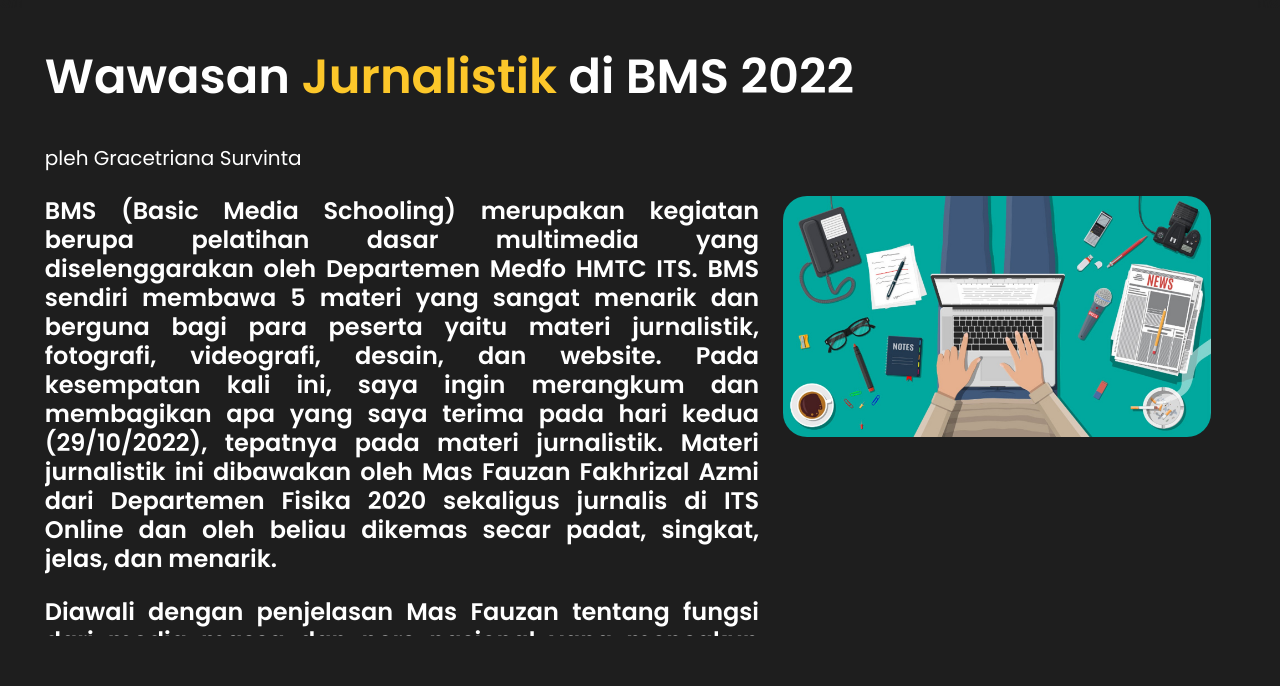
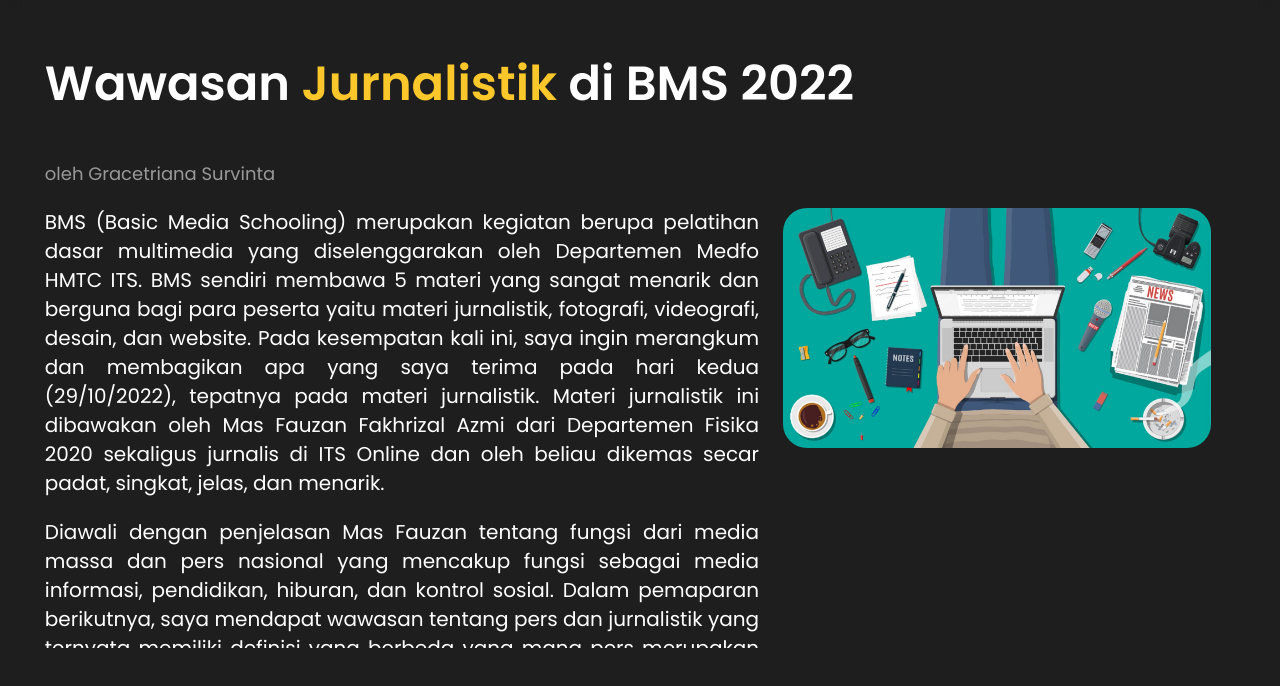
Before and after one commit to aryansfw/kpp-bms-2022, a plain HTML site: page articles/jurnalistik.html in a window 1280 px wide. Shown: the part 72-758 px from the top of the page. Drawn offline with nearby package versions, Linux system fonts and the light colour scheme.

Commit message:
fix: update articles style

```diff
--- a/articles/jurnalistik.html
+++ b/articles/jurnalistik.html
@@ -45,7 +45,7 @@
       <div class="container-article">
         <div class="title-article">
           <h1>Wawasan <span>Jurnalistik</span> di BMS 2022</h1>
-          <h4>pleh Gracetriana Survinta</h4>
+          <h4>oleh Gracetriana Survinta</h4>
         </div>
         <div class="content-article">
           <div class="text-article">
--- a/css/articles.css
+++ b/css/articles.css
@@ -55,10 +55,8 @@ section {
 }
 
 .title-article h1 {
-  font-style: normal;
   font-weight: 600;
   font-size: 48px;
-  line-height: 58px;
 }
 
 .title-article span {
@@ -66,11 +64,10 @@ section {
 }
 
 .title-article h4 {
-  font-style: normal;
   font-weight: 400;
-  font-size: 20px;
-  line-height: 24px;
+  font-size: 18px;
   height: 24px;
+  color: #999;
 }
 
 .content-article {
@@ -80,6 +77,12 @@ section {
   flex-direction: row;
   justify-content: right;
   overflow-y: auto;
+}
+
+.content-article p,
+.content-article ol li {
+  font-size: 20px;
+  font-weight: 400;
 }
 
 .image-article {
```
